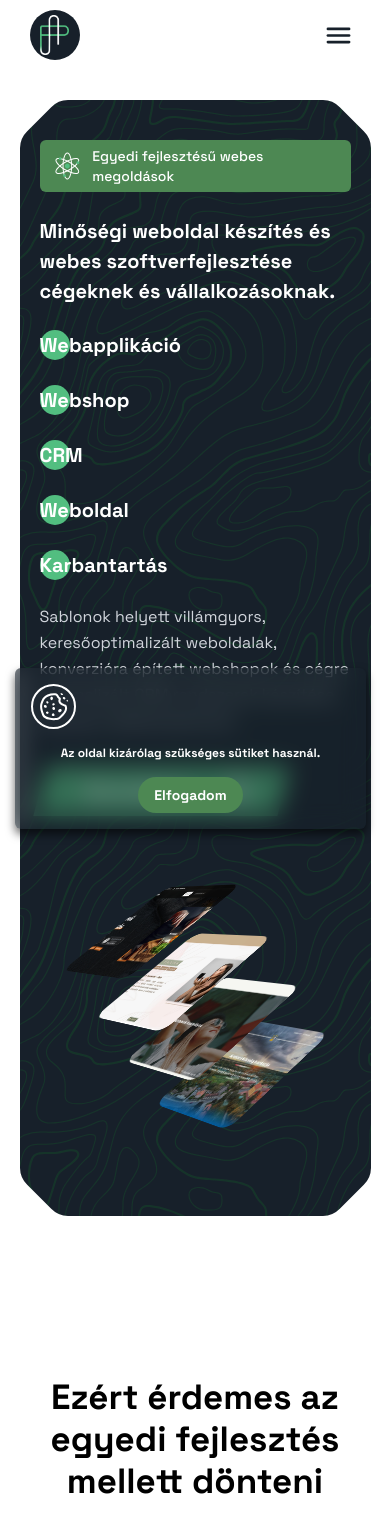
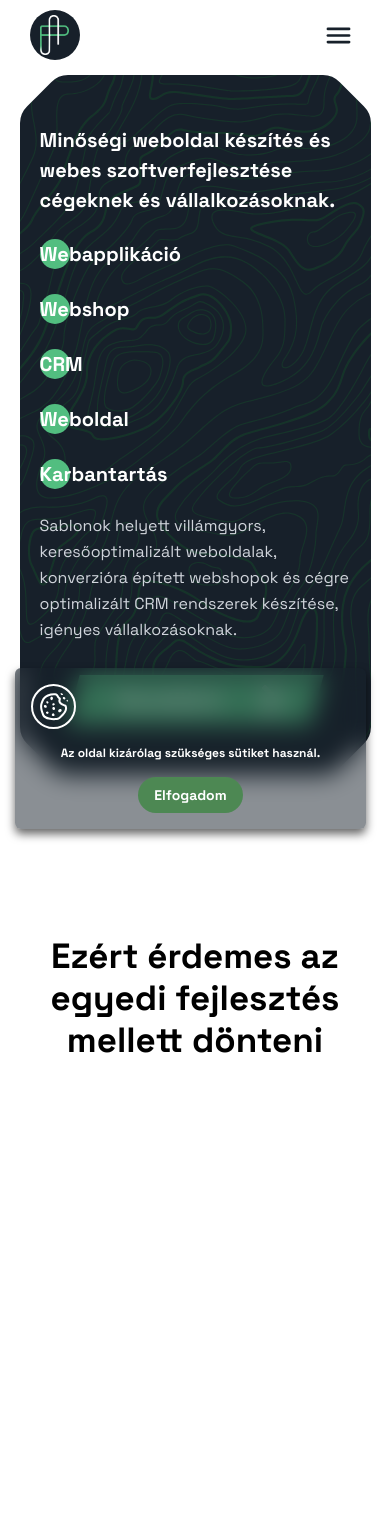
Before and after one commit to Quruzslo/PreferSite, a Next.js app: page / in a window 390 px wide. Shown: the top 1532 px of the page. Built offline with nearby package versions, Linux system fonts and the light colour scheme.

Commit message:
hero átalakítva

```diff
--- a/app/szolgaltatasok/[id]/ServicePageContent.tsx
+++ b/app/szolgaltatasok/[id]/ServicePageContent.tsx
@@ -186,7 +186,7 @@ export default function ServicePageContent({
   return (
     <section className="min-h-screen bg-white pb-20 text-dark-color">
       {/* Hero */}
-      <section className="zoldhatteres flex flex-col md:flex-row px-[10px] relative overflow-hidden bg-dark-color px-[10px] py-24 text-white md:py-32 w-[90%] mx-auto rounded-xl mt-[120px] shadow-[0_0_10px_0px_rgba(0_0_0_0.6)] ">
+      <section className="zoldhatteres flex flex-col md:flex-row px-[10px] relative overflow-hidden bg-dark-color px-[10px] py-[35px] md:py-24 text-white md:py-32 w-[90%] mx-auto rounded-xl mt-[75px] md:mt-[100px] shadow-[0_0_10px_0px_rgba(0_0_0_0.6)] ">
         <div
           aria-hidden
           className="pointer-events-none absolute inset-0 flex select-none items-center overflow-hidden"
--- a/components/hero/Hero.tsx
+++ b/components/hero/Hero.tsx
@@ -37,15 +37,15 @@ export default function Hero() {
 
   return (
     <section className="w-full flex-col flex relative overflow-hidden bg-white">
-      <div className="w-[90%] max-w-[2560px] p-[20px] md:p-[40px]  hero-conti zoldhatteres bg-dark-color rounded-2xl filter drop-shadow-[0_5px_20px_rgba(0,0,0,0.6)] mx-auto flex-col flex lg:flex-row mt-[100px] mb-[75px] min-h-[calc(100vh_-_150px)] items-center justify-center gap-[30px] max-h-[1400px]">
+      <div className="w-[90%] max-w-[2560px] py-[50px] p-[20px] md:p-[40px] hero-conti zoldhatteres bg-dark-color rounded-2xl filter drop-shadow-[0_5px_20px_rgba(0,0,0,0.6)] mx-auto flex-col flex lg:flex-row mt-[75px] md:mt-[100px] mb-[75px] min-h-[calc(100vh_-_150px)] items-center justify-center gap-[30px] max-h-[1400px]">
         {/* Bal oldal */}
         <div className="hero-bal w-full lg:w-[50%] flex-col flex justify-center gap-[24px]">
-          <div className="flex flex-row gap-[10px] mx-auto md:mx-[0px] rounded-md bg-dark-green text-white w-fit px-3 py-1.5 items-center text-sm font-medium mt-[20px]">
+          <div className="hidden md:flex flex-row gap-[10px] mx-auto md:mx-[0px] rounded-md bg-dark-green text-white w-fit px-3 py-1.5 items-center text-sm font-medium mt-[20px]">
             <AtomIcon />
             <p>Egyedi fejlesztésű webes megoldások</p>
           </div>
 
-          <h1 className="font-black !text-[20px] md:!text-[35px] lg:text-[40px] text-white ">
+          <h1 className=" font-black !text-[20px] md:!text-[35px] lg:text-[40px] text-white ">
             Minőségi weboldal készítés és webes szoftverfejlesztése cégeknek és
             vállalkozásoknak.
           </h1>
@@ -54,7 +54,7 @@ export default function Hero() {
             variants={containerVariants}
             initial="hidden"
             animate="visible"
-            className="font-black !text-[20px] md:!text-[30px] grid grid-cols-1 md:grid-cols-2 gap-[25px] w-full"
+            className="font-black !text-[20px] md:!text-[30px] grid grid-cols-1 sm:grid-cols-2 gap-[25px] w-full"
           >
             {services.map((item, idx) => (
               <motion.a
@@ -78,13 +78,13 @@ export default function Hero() {
             készítése, igényes vállalkozásoknak.
           </p>
 
-          <div className="flex flex-col sm:flex-row gap-4 mt-2">
+          <div className="mx-auto flex flex-col sm:flex-row gap-4 mt-2">
             <NextCtaButton></NextCtaButton>
           </div>
         </div>
 
         {/* Jobb oldal */}
-        <div className="hero-jobb relative w-full lg:w-[50%] min-h-[350px] lg:min-h-[500px]">
+        <div className="hero-jobb hidden md:flex flex-col relative w-full lg:w-[50%] min-h-[350px] lg:min-h-[500px]">
           <div className="lg:absolute lg:inset-0 flex items-center justify-center">
             <StackedImages />
           </div>
```
